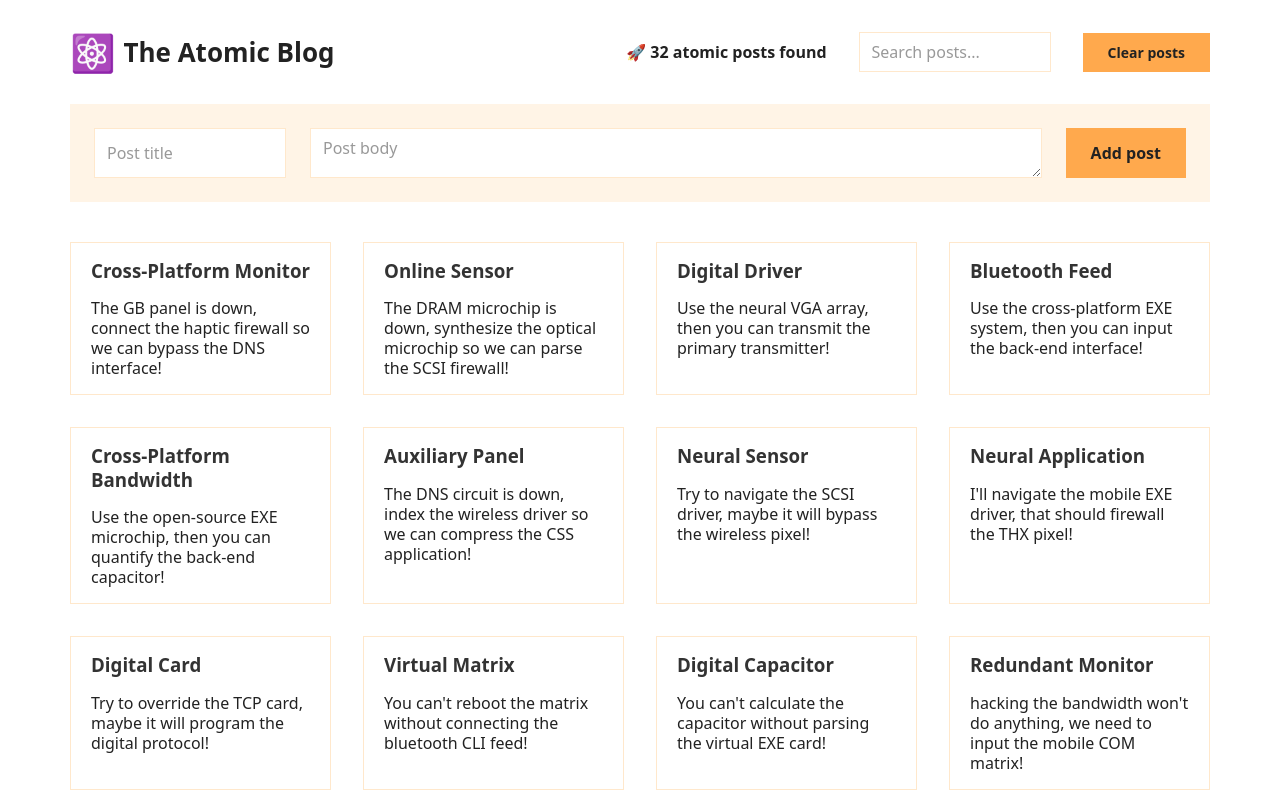
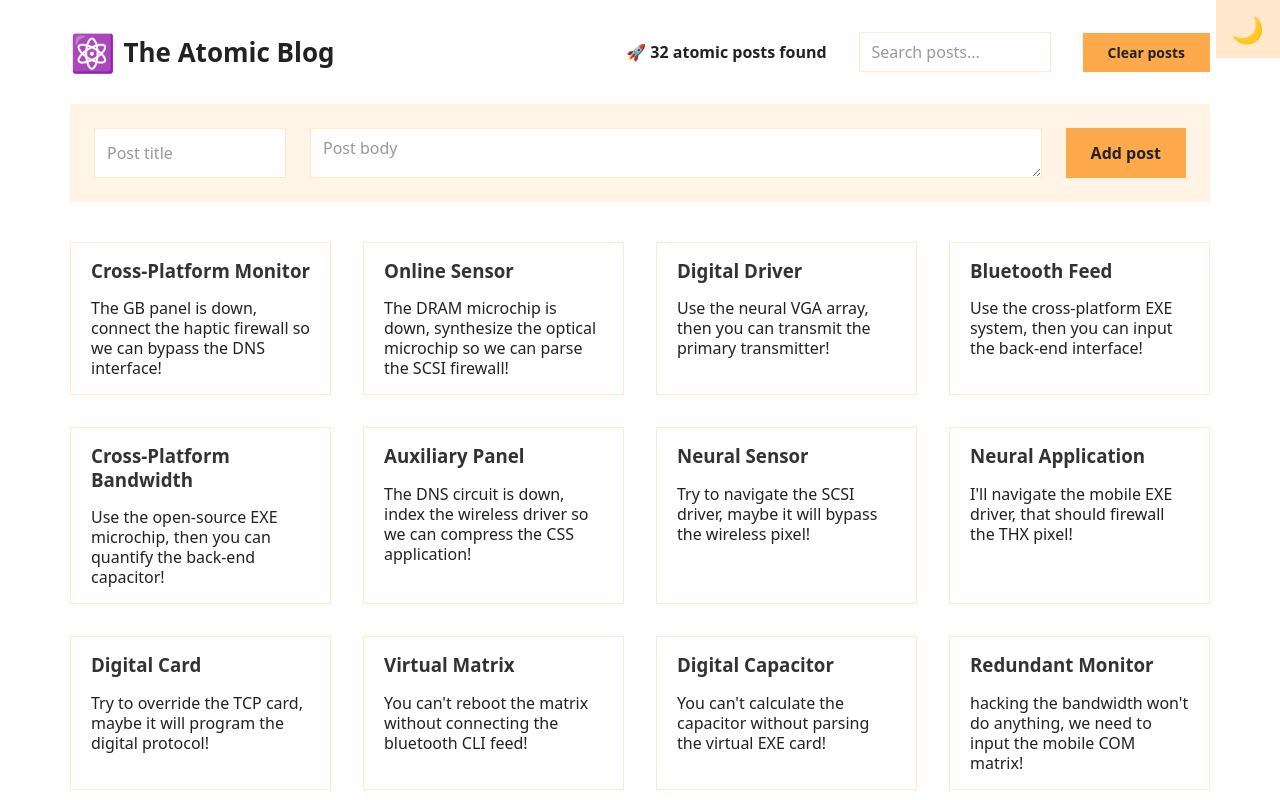
Before and after one commit to NursiNursi/react-atomic-blog, a React (Vite) app: page / in a window 1280 px wide. Shown: the top 800 px of the page. Built offline with nearby package versions, Linux system fonts and the light colour scheme.

Commit message:
Feature: Dark mode

```diff
--- a/src/App.jsx
+++ b/src/App.jsx
@@ -1,5 +1,5 @@
 import { faker } from "@faker-js/faker";
-import { useState } from "react";
+import { useEffect, useState } from "react";
 
 function createRandomPost() {
   return {
@@ -13,6 +13,7 @@ function App() {
     Array.from({ length: 32 }, () => createRandomPost())
   );
   const [searchQuery, setSearchQuery] = useState("");
+  const [isFakeDark, setIsFakeDark] = useState(false);
 
   const searchedPosts =
     searchQuery.length > 0
@@ -31,8 +32,22 @@ function App() {
     setPosts((posts) => [post, ...posts]);
   }
 
+  // Whenever `isFakeDark` changes, we toggle the `fake-dark-mode` class on the HTML element (see in "Elements" dev tool).
+  useEffect(
+    function () {
+      document.documentElement.classList.toggle("fake-dark-mode");
+    },
+    [isFakeDark]
+  );
+
   return (
     <section>
+      <button
+        onClick={() => setIsFakeDark((isFakeDark) => !isFakeDark)}
+        className="btn-fake-dark-mode"
+      >
+        {isFakeDark ? "☀️" : "🌙"}
+      </button>
       <Header
         posts={searchedPosts}
         onClearPosts={handleClearPosts}
```
